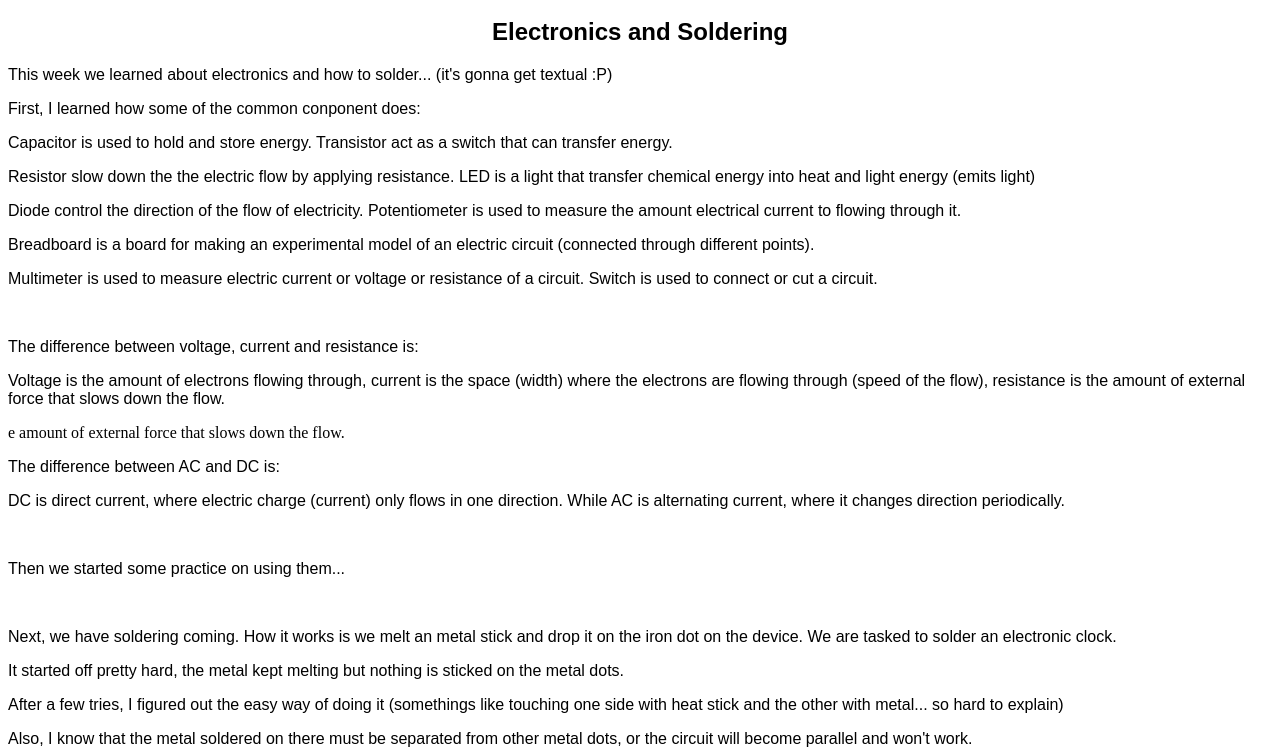
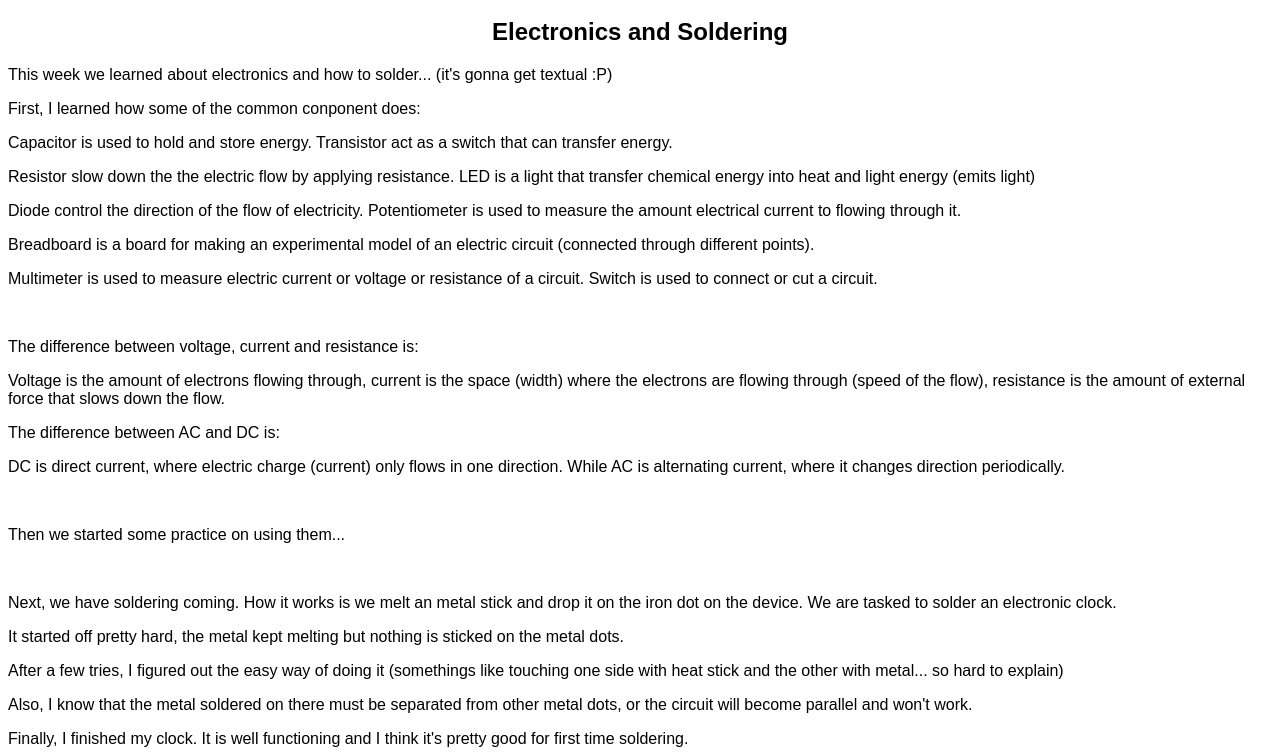
Before and after one commit to wrafab/Cheukh, a plain HTML site: page week7.html in a window 1280 px wide. Shown: the part 48-800 px from the top of the page. Drawn offline with Linux system fonts and the light colour scheme.

Commit message:
Update week7.html

```diff
--- a/week7.html
+++ b/week7.html
@@ -17,7 +17,7 @@
   <p> Multimeter is used to measure electric current or voltage or resistance of a circuit. Switch is used to connect or cut a circuit. </p>
   <br>
   <p> The difference between voltage, current and resistance is: </p>
-  <p> Voltage is the amount of electrons flowing through, current is the space (width) where the electrons are flowing through (speed of the flow), resistance is the amount of external force that slows down the flow. </p>e amount of external force that slows down the flow. </p>
+  <p> Voltage is the amount of electrons flowing through, current is the space (width) where the electrons are flowing through (speed of the flow), resistance is the amount of external force that slows down the flow. </p>
 <p> The difference between AC and DC is: </p>
 <p> DC is direct current, where electric charge (current) only flows in one direction. While AC is alternating current, where it changes direction periodically. </p>
 <br>
```
